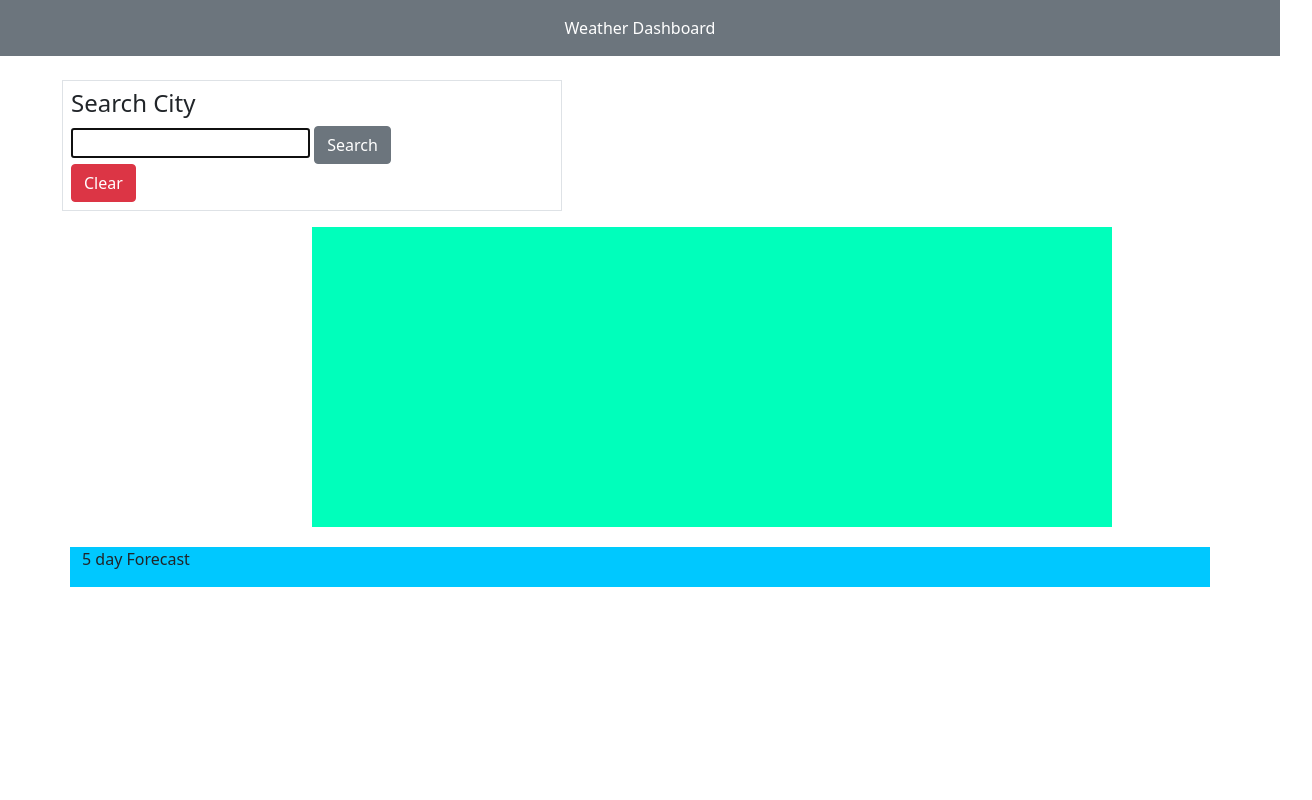
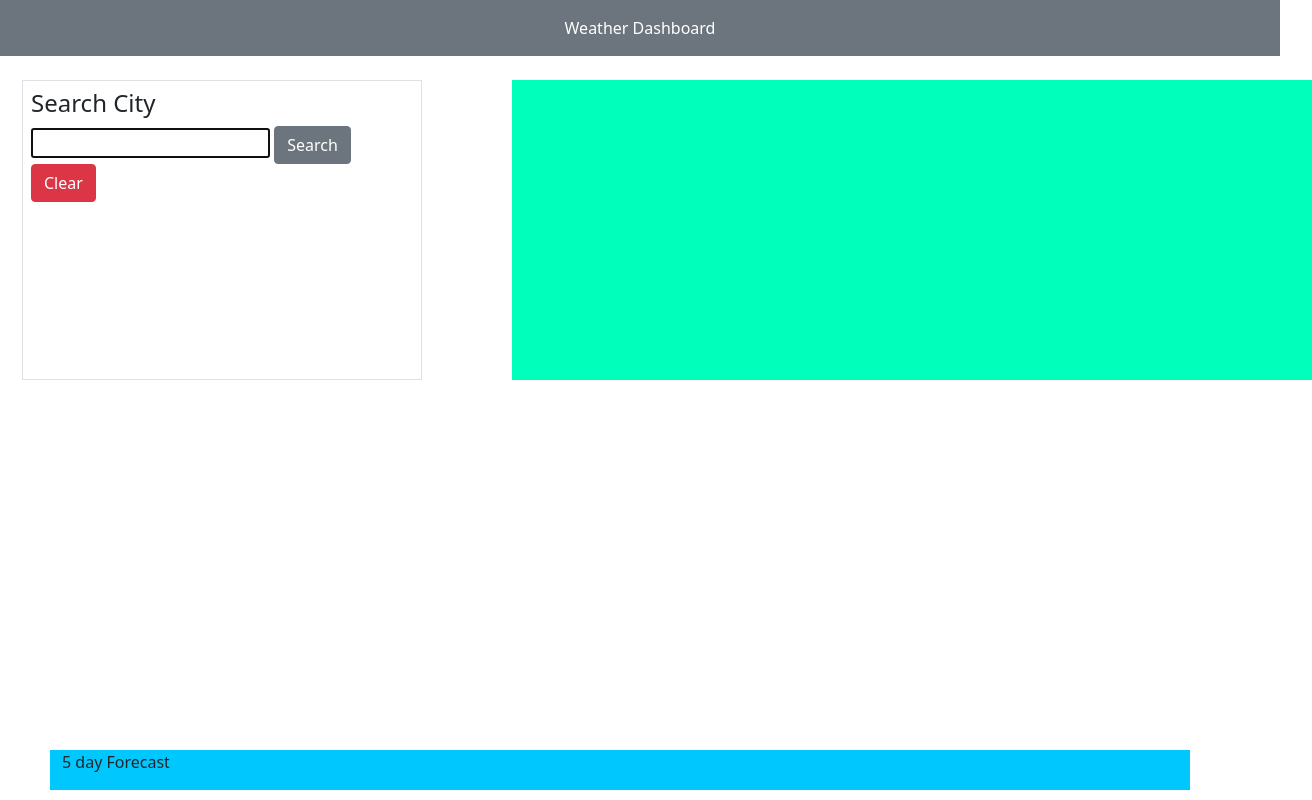
Before and after one commit to Crodriguez-3753/weather-dashboard, a plain HTML site: page index.html in a window 1280 px wide. Shown: the whole page, 1312 px wide, since content can reach past the window. Drawn offline with nearby package versions, Linux system fonts and the light colour scheme.

Commit message:
cleaned up page visuals

```diff
--- a/assets/css/style.css
+++ b/assets/css/style.css
@@ -5,21 +5,30 @@
     height: 300px;
     margin: 0%;
     margin-bottom: 20px;
-    margin-left: 300px;
+    margin-left: 500px;
     border: 1px black;
-    text-align:center;
+    text-align: center;
+    position: absolute;
+    top:80px;
 }
 
 #fiveday{
     background-color: rgb(0, 200, 255);
+    position: absolute;
+    left: 50px;
+    bottom:10px;
+
 }
 
 #city-search{
-    flex-wrap: wrap;
-    height: fit-content;
-    width: 500px;
+    height: 300px;
+    width: 400px;
     border: 5px black;
-    margin-left: 50px;
+    margin-left: 10px;
     margin-right: 50px;
+}
 
+#cityList{
+    display: flex;
+    flex-direction: column;
 }
```
